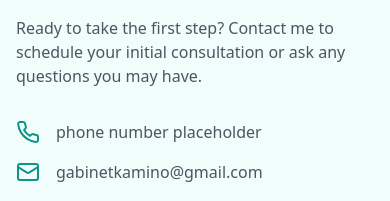
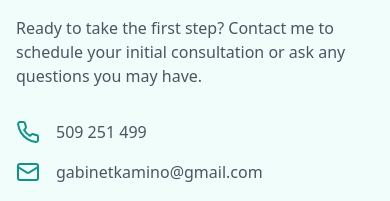
Before and after one commit to Segismondo/kamino-webpage, a React (Vite) app: page / in a window 390 px wide. Shown: the part 4720-4921 px from the top of the page. Built offline with nearby package versions, Linux system fonts and the light colour scheme.

Commit message:
phone number added to contact section

```diff
--- a/src/App.tsx
+++ b/src/App.tsx
@@ -268,7 +268,7 @@ function App() {
               <div className="space-y-4">
                 <div className="flex items-center">
                   <Phone className="h-6 w-6 text-teal-600" />
-                  <span className="ml-4 text-gray-600">phone number placeholder</span>
+                  <span className="ml-4 text-gray-600">509 251 499</span>
                 </div>
                 <div className="flex items-center">
                   <Mail className="h-6 w-6 text-teal-600" />
```
